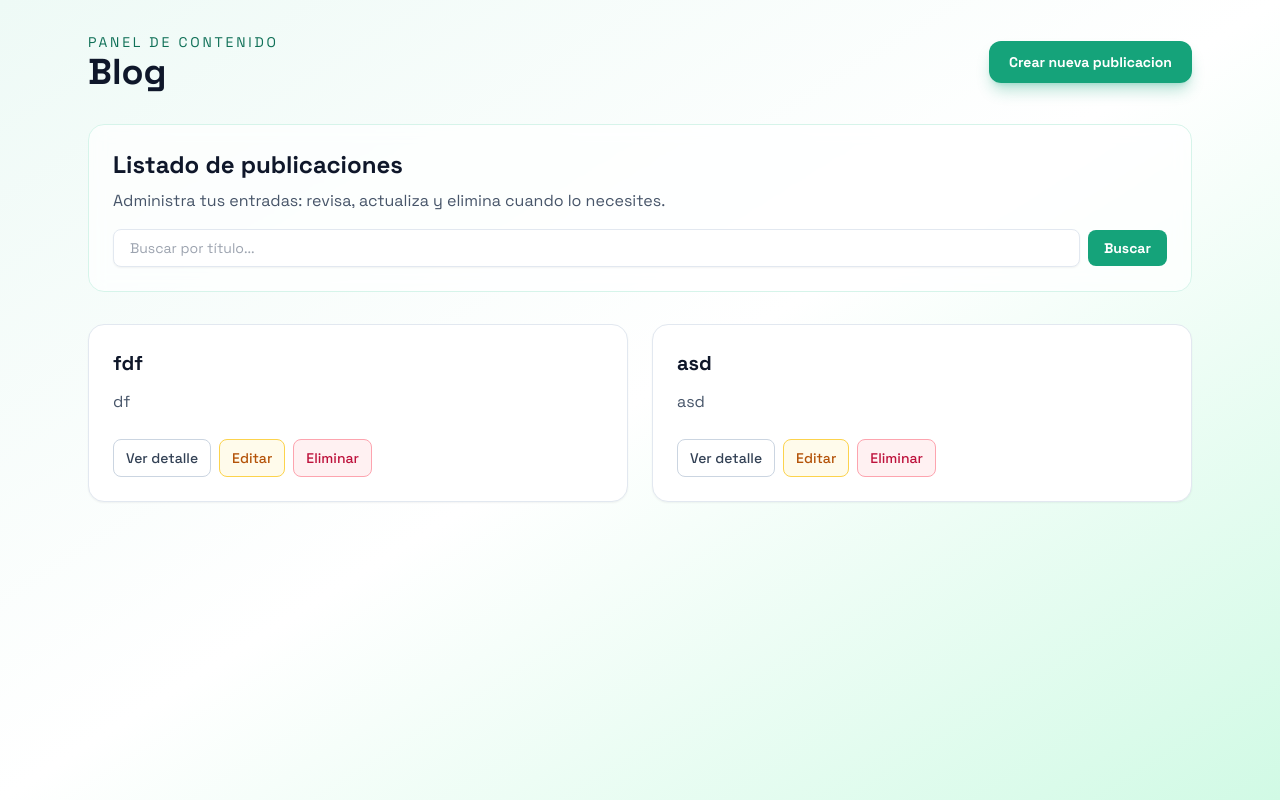
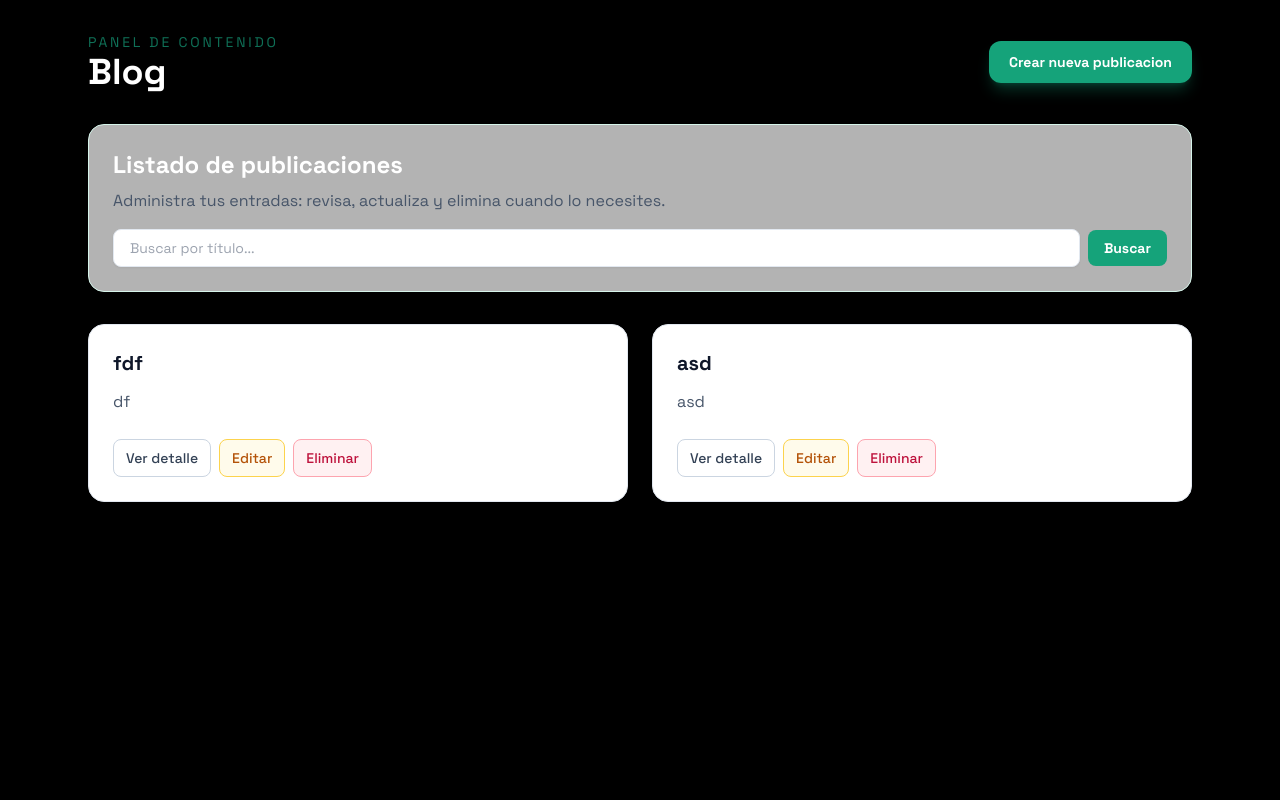
Before and after one commit to Victor29239293/S3-TRABAJO-PR-CTICO-EXPERIMENTAL_1, a Django app: page / in a window 1280 px wide. Run offline with Django 5.2, Linux system fonts and the light colour scheme; data comes from the database, SQL or seed files in the repository; some libraries are stand-ins or nearby versions.

Commit message:
add diseño principal

```diff
--- a/mysite/templates/blog/list.html
+++ b/mysite/templates/blog/list.html
@@ -26,7 +26,7 @@
         }
     </script>
 </head>
-<body class="min-h-screen bg-gradient-to-br from-brand-50 via-white to-emerald-100 text-slate-900" style="font-family: 'Space Grotesk', sans-serif;">
+<body class="min-h-screen bg-black text-white" style="font-family: 'Space Grotesk', sans-serif;">
     <header class="mx-auto flex w-full max-w-6xl items-center justify-between px-6 py-8">
         <div>
             <p class="text-sm uppercase tracking-[0.2em] text-brand-700">Panel de contenido</p>
```
